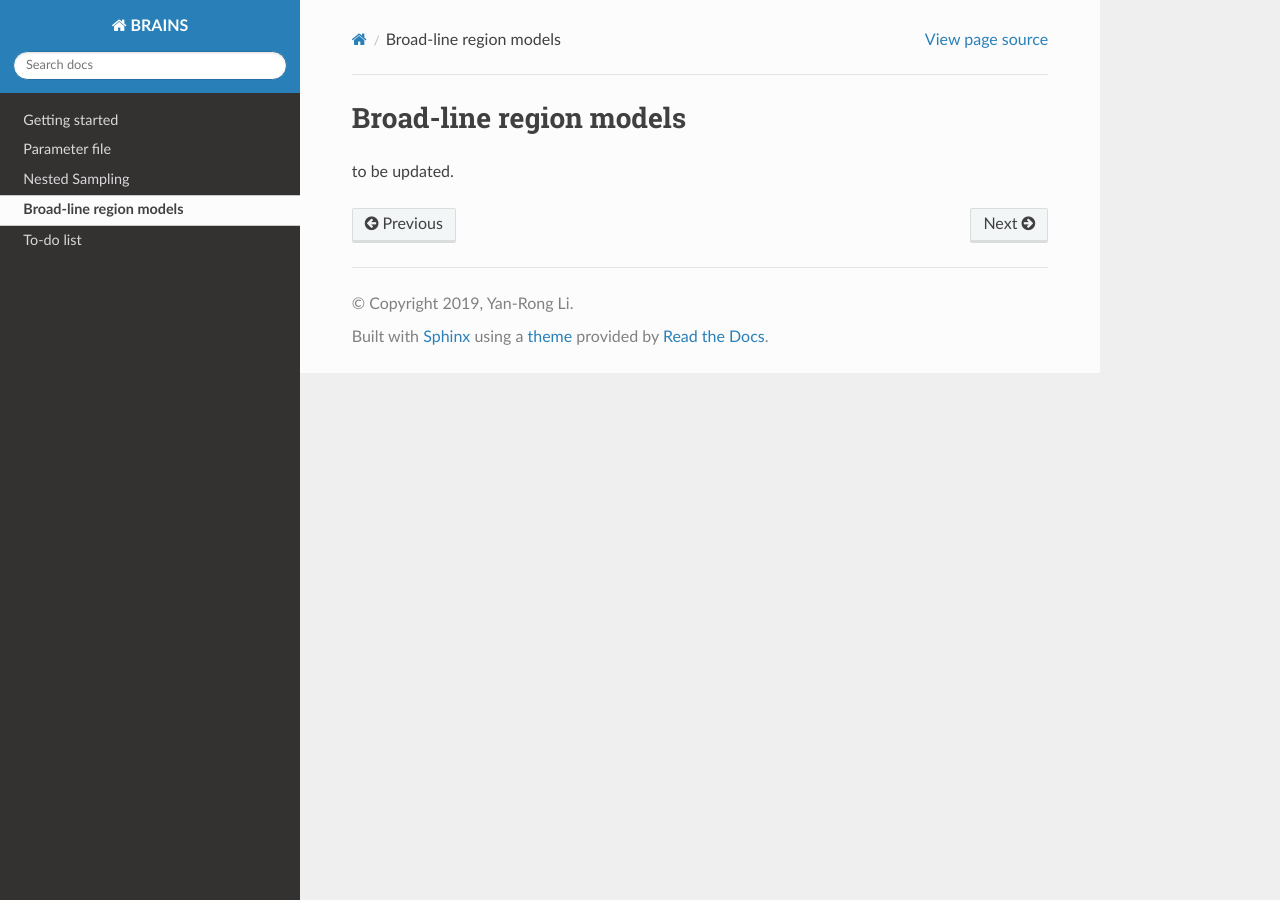
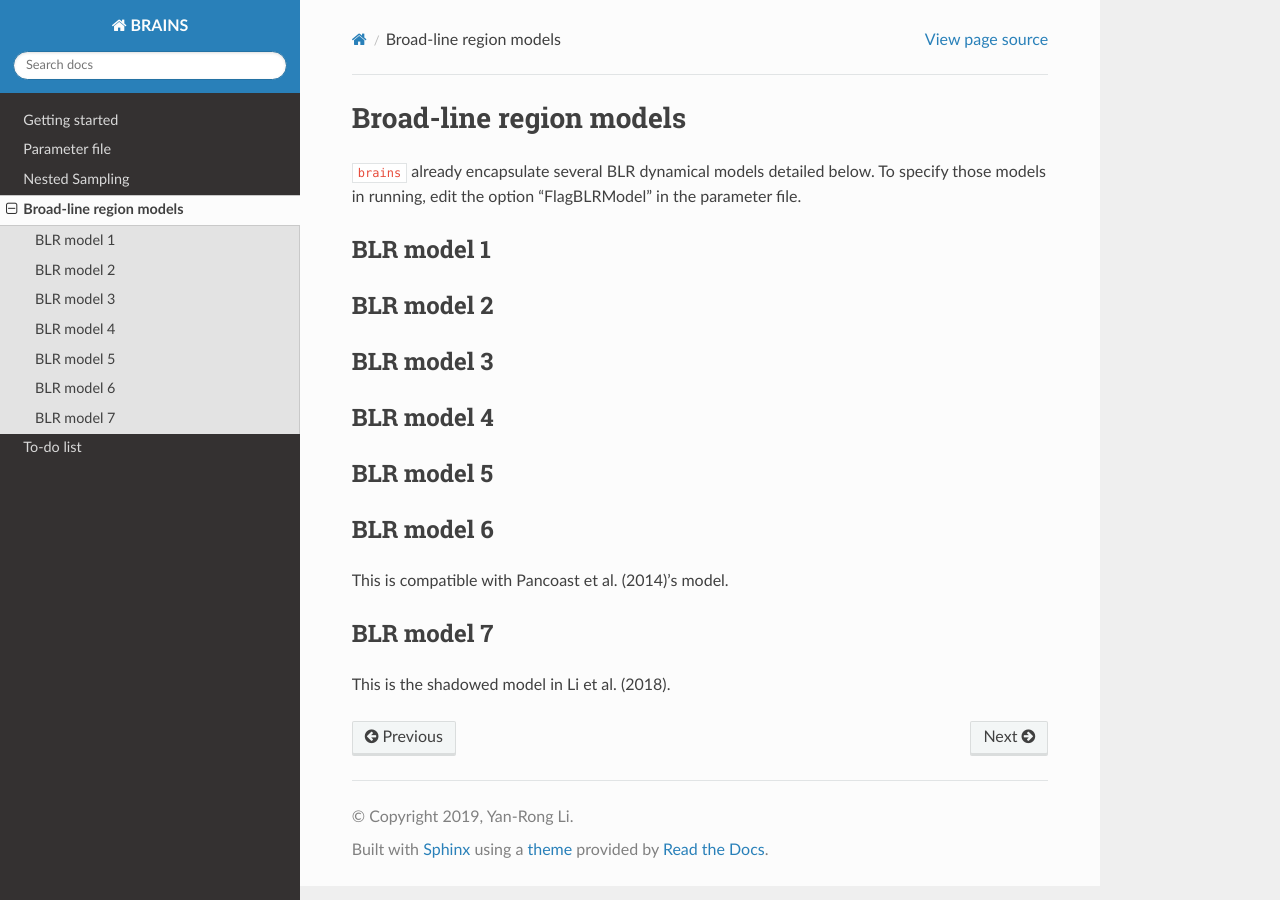
Before and after one commit to LiyrAstroph/BRAINS, a Sphinx documentation site: the page built from docs/model.rst, in a window 1280 px wide. Built offline with Sphinx 7.4.7 and the Read the Docs theme 2.0.0, drawn with Linux system fonts in a browser that asks for light colours.

Commit message:
update model.rst.

```diff
--- a/docs/model.rst
+++ b/docs/model.rst
@@ -2,4 +2,28 @@
 Broad-line region models
 ************************
 
-to be updated.
+``brains`` already encapsulate several BLR dynamical models detailed below. To specify those models in
+running, edit the option "FlagBLRModel" in the parameter file.
+
+BLR model 1
+===========
+
+BLR model 2
+===========
+
+BLR model 3
+===========
+
+BLR model 4
+===========
+
+BLR model 5
+===========
+
+BLR model 6
+===========
+This is compatible with Pancoast et al. (2014)'s model.
+
+BLR model 7
+===========
+This is the shadowed model in Li et al. (2018).
```
